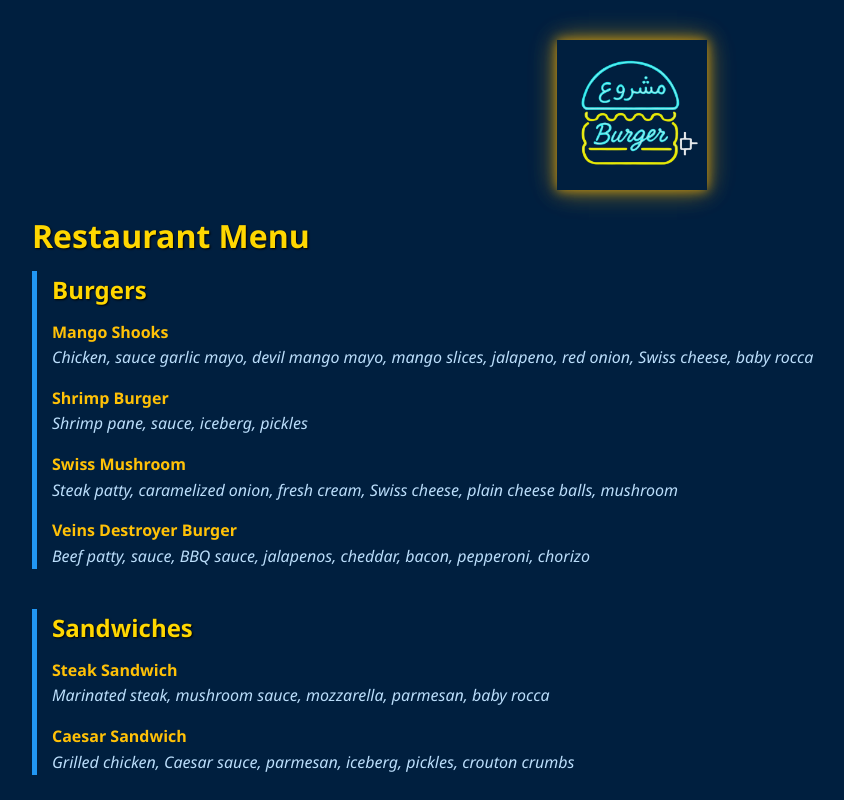
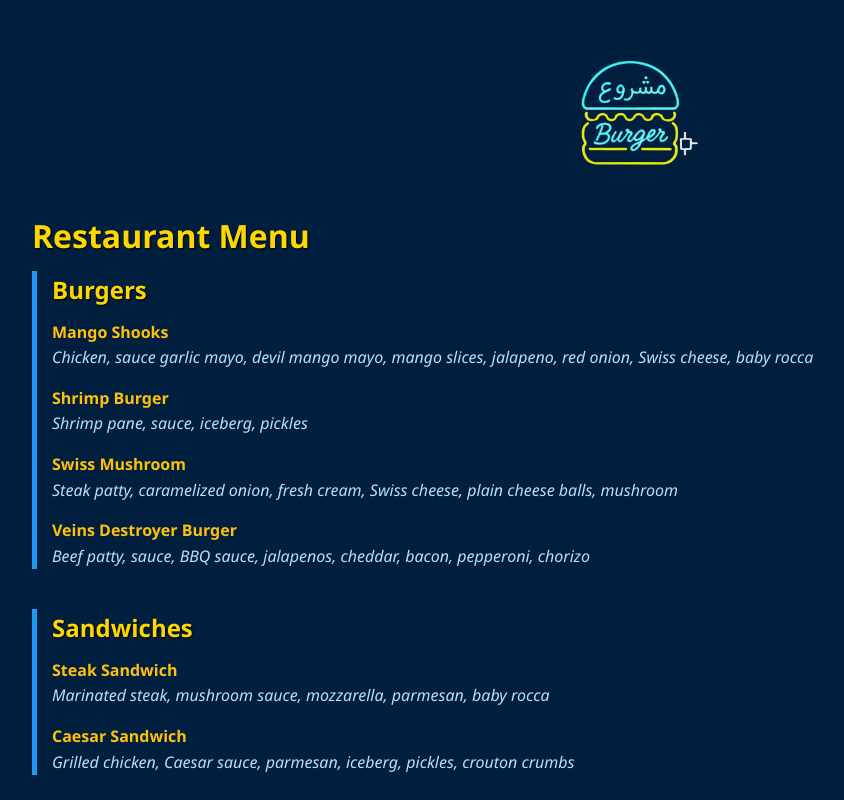
Before and after one commit to Christ595-sys/Mashrou3-Burger, a plain HTML site: page index.html in a window 1280 px wide. Shown: the top 800 px of the page, without its empty margins (8-852 px from the left). Drawn offline with Linux system fonts and the light colour scheme.

Commit message:
Update index.html

```diff
--- a/index.html
+++ b/index.html
@@ -30,9 +30,6 @@ img {
 
   /* Add glow */
   filter: hue-rotate(10deg) brightness(1.2) saturate(1.5);
-  box-shadow: 0 0 10px rgba(255, 140, 0, 0.7),
-              0 0 20px rgba(255, 140, 0, 0.5),
-              0 0 30px rgba(255, 165, 0, 0.3);
 }
 
 
```
